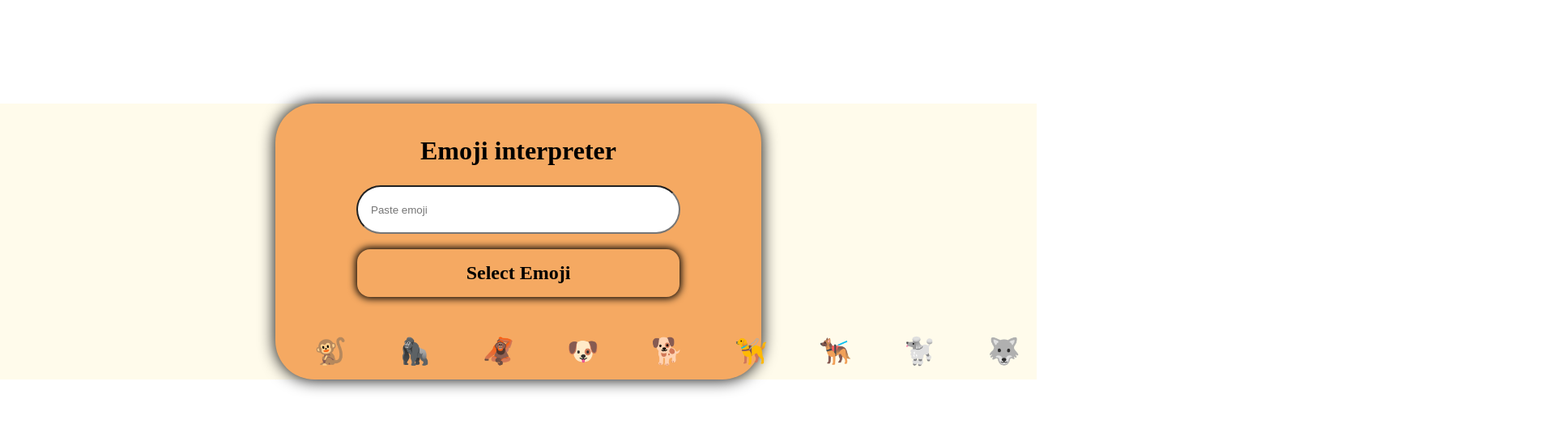
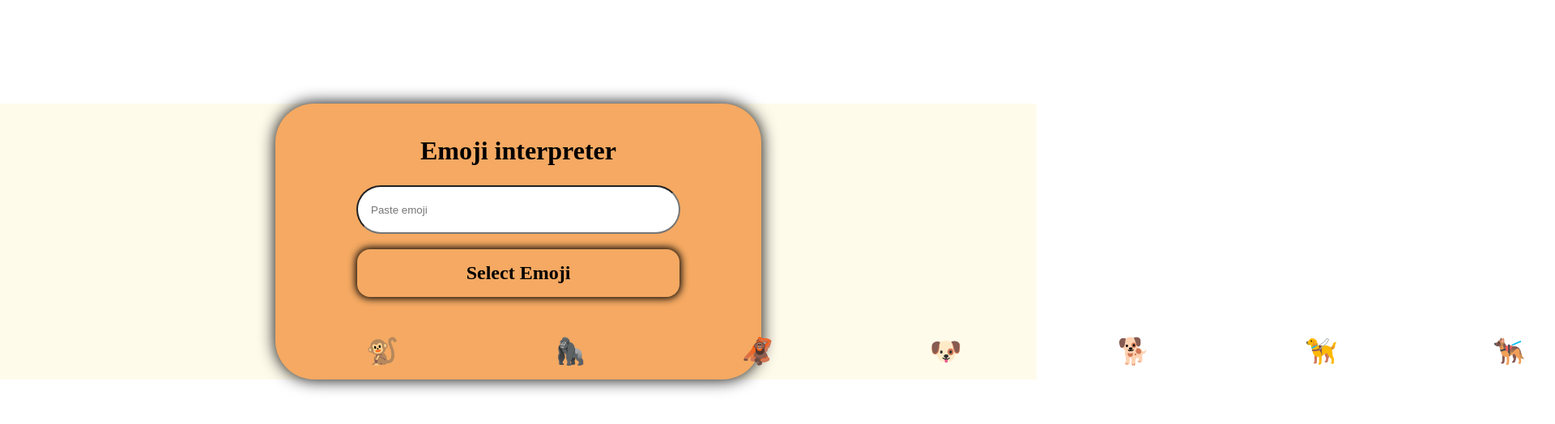
Before and after one commit to ajitpsakri/emoji-interpreter, a React (Create React App) app: page / in a window 1280 px wide. Shown: the top 524 px of the page at 81% size, 1920 px wide, since content can reach past the window. Built offline with nearby package versions, Linux system fonts and the light colour scheme.

Commit message:
bug: fixed padding overlap

```diff
--- a/src/styles.css
+++ b/src/styles.css
@@ -34,6 +34,7 @@ li {
   padding: 2rem;
   font-size: 2rem;
   cursor: pointer;
+  margin: 4rem;
 }
 input {
   width: 400px;
```
